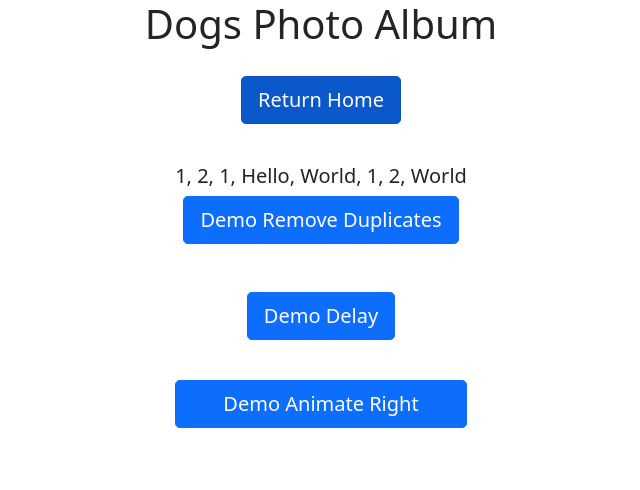
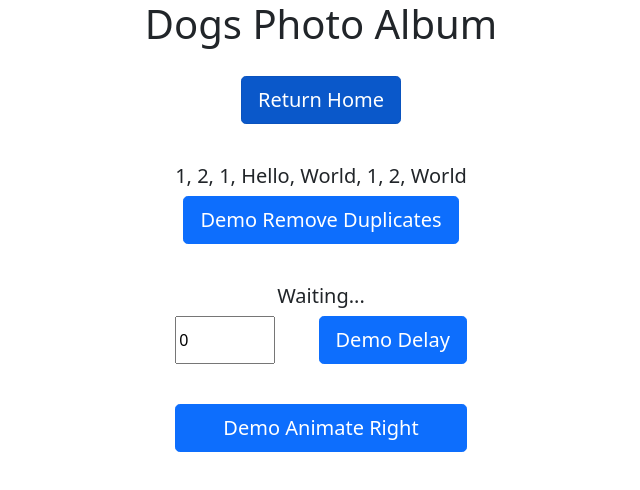
Before and after one commit to mattmeyerink/dog-photo-album, an Angular app: page /utility-demo in a window 1280 px wide. Shown: the top 490 px of the page, without its empty margins (319-959 px from the left). Built offline with nearby package versions, Linux system fonts and the light colour scheme.

Commit message:
minor ui tweaks for utility page

```diff
--- a/src/app/app.module.ts
+++ b/src/app/app.module.ts
@@ -7,6 +7,7 @@ import { HomePageComponent } from './home-page/home-page.component';
 import { NgbModule } from '@ng-bootstrap/ng-bootstrap';
 import { MoreDogPhotosComponent } from './more-dog-photos/more-dog-photos.component';
 import { UtilityDemoComponent } from './utility-demo/utility-demo.component';
+import { FormsModule } from '@angular/forms';
 
 @NgModule({
   declarations: [
@@ -18,7 +19,8 @@ import { UtilityDemoComponent } from './utility-demo/utility-demo.component';
   imports: [
     BrowserModule,
     AppRoutingModule,
-    NgbModule
+    NgbModule,
+    FormsModule
   ],
   providers: [],
   bootstrap: [AppComponent]
--- a/src/app/utility-demo/utility-demo.component.html
+++ b/src/app/utility-demo/utility-demo.component.html
@@ -9,8 +9,11 @@
     </div>
 
     <div class="utilitySection">
-        <h5>{{ timeoutMessage }}</h5>
-        <button (click)="demoDelay()" class="btn btn-primary btn-lg">Demo Delay</button>
+        <h5>{{ timeoutMessage ? timeoutMessage : "Waiting..." }}</h5>
+        <div class="textInputContainer">
+            <input type="number" [(ngModel)]="timeoutLength" placeholder="Enter a Delay (ms)" class="textInput"/>
+            <button (click)="demoDelay()" class="btn btn-primary btn-lg">Demo Delay</button>
+        </div>
     </div>
 
     <button id="btnToMove" (click)="demoAnimateRight()" class="btn btn-primary btn-lg utilitySection animatedBtn">Demo Animate Right</button>
--- a/src/app/utility-demo/utility-demo.component.scss
+++ b/src/app/utility-demo/utility-demo.component.scss
@@ -20,3 +20,14 @@
 .animatedBtn {
     position: relative;
 }
+
+.textInputContainer {
+    display: flex;
+    flex-direction: row;
+    justify-content: space-between;
+}
+
+.textInput {
+    margin-right: 10px;
+    width: 100px;
+}
--- a/src/app/utility-demo/utility-demo.component.ts
+++ b/src/app/utility-demo/utility-demo.component.ts
@@ -6,21 +6,18 @@ import { animateRight, delay, removeDuplicates } from 'src/utils';
   templateUrl: './utility-demo.component.html',
   styleUrls: ['./utility-demo.component.scss']
 })
-export class UtilityDemoComponent implements OnInit {
+export class UtilityDemoComponent {
   sampleArray: any[] = ['1', 2, '1', 'Hello', 'World', '1', 2, 'World'];
   timeoutMessage: string = '';
-
-  constructor() { }
-
-  ngOnInit(): void {
-  }
+  timeoutLength: number = 0;
 
   demoRemoveDuplicates() {
     this.sampleArray = removeDuplicates(this.sampleArray);
   }
 
   async demoDelay() {
-    await delay(2000);
+    this.timeoutMessage = '';
+    await delay(this.timeoutLength);
     this.timeoutMessage = 'Here I am!';
   }
 
```
